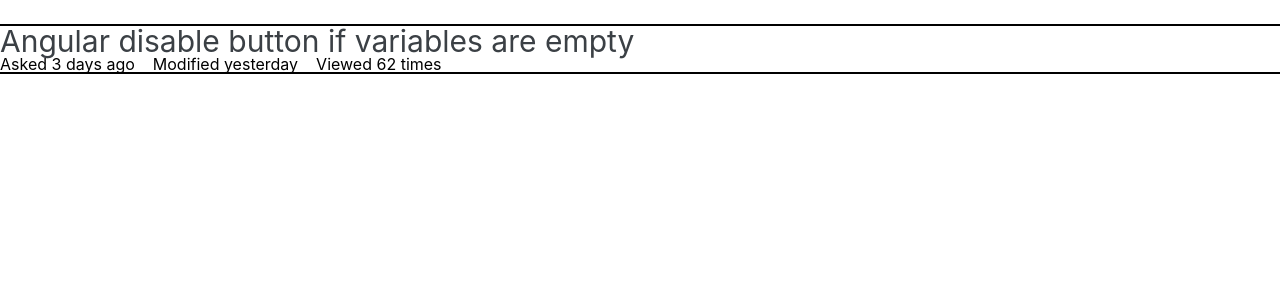
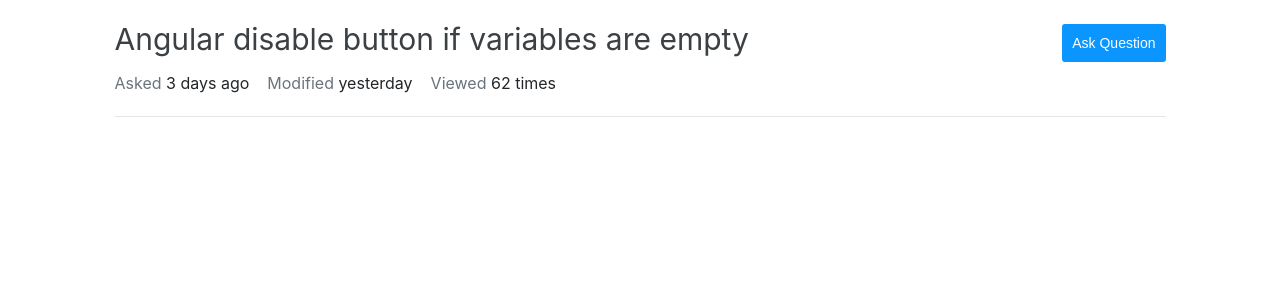
Before and after one commit to codestates-seb/seb43_pre_034, a React (Create React App) app in the folder client/: page / in a window 1280 px wide. Shown: the top 300 px of the page. Built offline with nearby package versions, Linux system fonts and the light colour scheme.

Commit message:
design: 게시글 작성 버튼 삽입 및 상세 페이지 Header 구현

```diff
--- a/client/src/components/common/Buttons.jsx
+++ b/client/src/components/common/Buttons.jsx
@@ -8,6 +8,9 @@ const ButtonCompo = styled.button`
   border-radius: 3px;
   font-size: 14px;
   padding: 10px;
+  /* white-space: nowrap; */
+  cursor: pointer;
+  display: inline-block;
 `;
 const AskQuestionBtn = () => {
   return (
--- a/client/src/pages/Detail.jsx
+++ b/client/src/pages/Detail.jsx
@@ -1,6 +1,7 @@
 import styled from "styled-components";
+import { AskQuestionBtn } from "../components/common/Buttons";
 const DetailPage = styled.div`
-  border: 2px solid black;
+  max-width: 1051px;
   @media ${({ theme }) => theme.breakpoints.mobileMax} {
     width: 100%;
     margin: 24px 16px;
@@ -25,15 +26,24 @@ const DetailHeader = styled.div`
     flex-direction: row;
   }
   p {
-    margin-right: 18px;
+    margin: 13px 18px 25px 0px;
+    color: #6a737c;
   }
+  .span {
+    color: #232629;
+  }
+  .header {
+    display: flex;
+    flex-flow: row nowrap;
+    justify-content: space-between;
+  }
+  border-bottom: 1px solid hsl(210, 8%, 90%);
   @media ${({ theme }) => theme.breakpoints.mobileMax} {
     h1 {
       font-size: 24px;
       color: #3b4045;
     }
     .question-info {
-      margin-top: 15px;
       font-size: 14px;
     }
   }
@@ -43,16 +53,19 @@ function Detail() {
   return (
     <DetailPage>
       <DetailHeader>
-        <h1>Angular disable button if variables are empty</h1>
+        <div className="header">
+          <h1>Angular disable button if variables are empty</h1>
+          <AskQuestionBtn />
+        </div>
         <div className="question-info">
           <p>
-            Asked <span>3 days ago</span>
+            Asked <span className="span">3 days ago</span>
           </p>
           <p>
-            Modified <span>yesterday</span>
+            Modified <span className="span">yesterday</span>
           </p>
           <p>
-            Viewed <span>62 times</span>
+            Viewed <span className="span">62 times</span>
           </p>
         </div>
       </DetailHeader>
```
